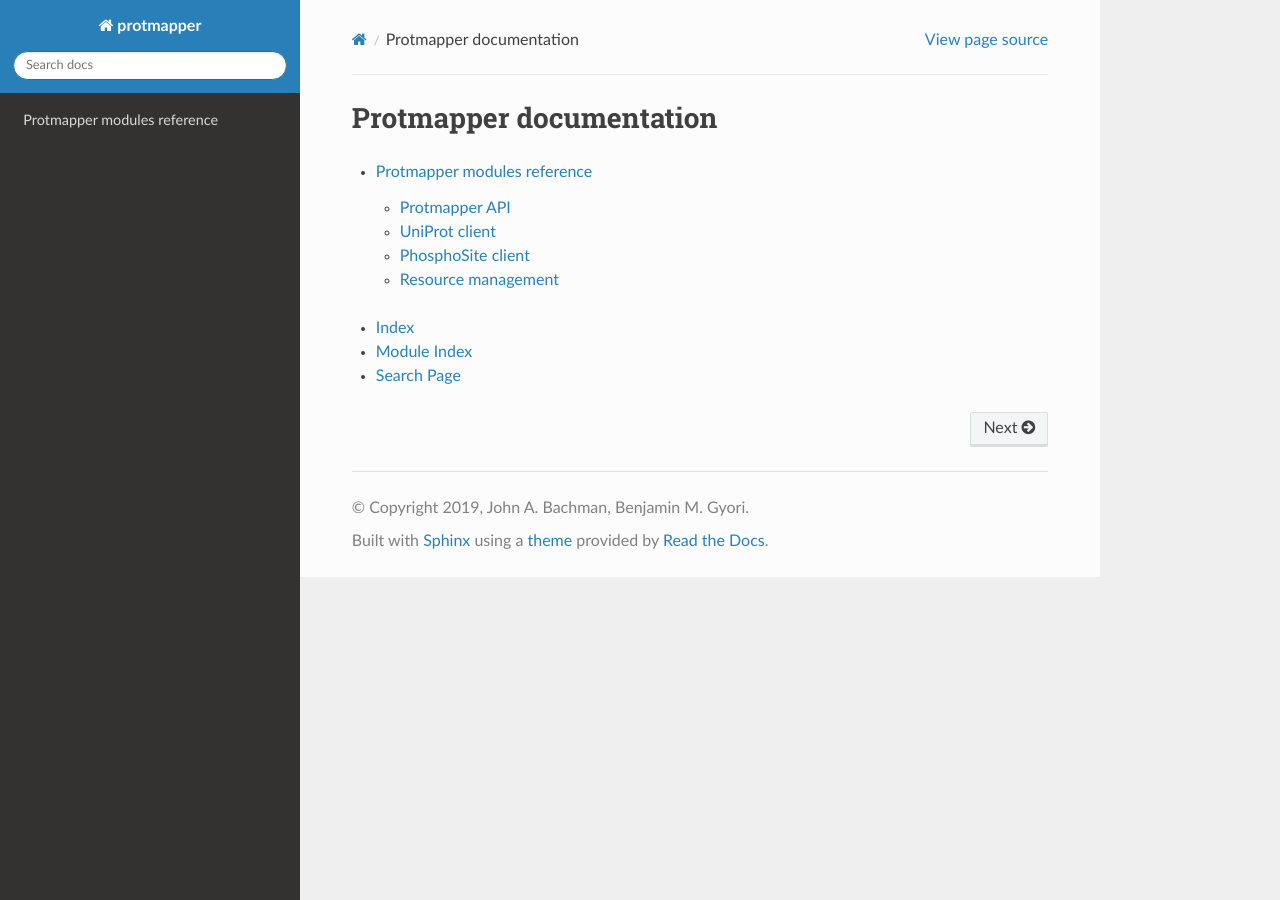
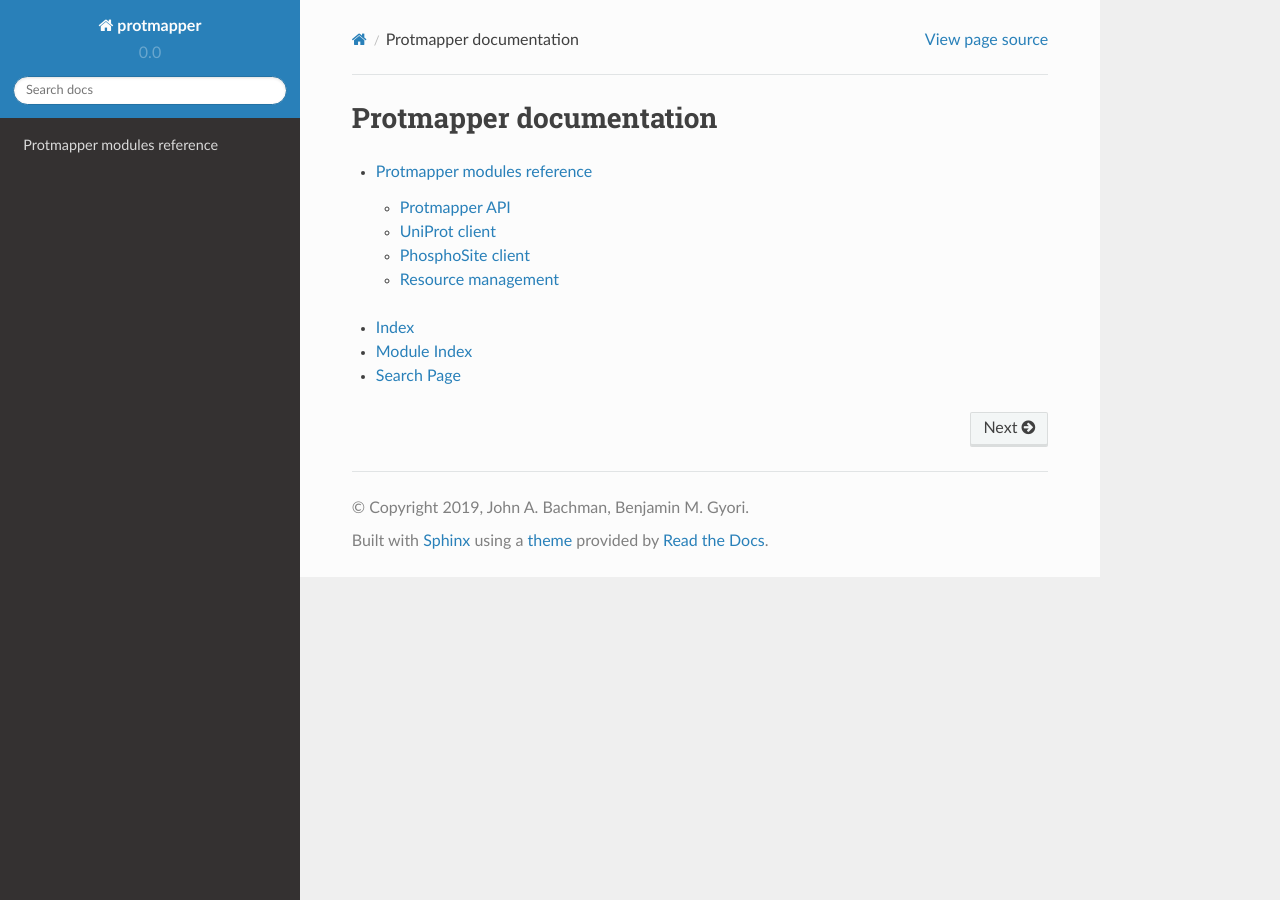
Before and after one commit to gyorilab/protmapper, a Sphinx documentation site: the page built from doc/index.rst, in a window 1280 px wide. Built offline with Sphinx 7.4.7 and the Read the Docs theme 2.0.0, drawn with Linux system fonts in a browser that asks for light colours.

Commit message:
Set path and version in docs

```diff
--- a/doc/conf.py
+++ b/doc/conf.py
@@ -12,9 +12,9 @@
 # add these directories to sys.path here. If the directory is relative to the
 # documentation root, use os.path.abspath to make it absolute, like shown here.
 #
-# import os
-# import sys
-# sys.path.insert(0, os.path.abspath('.'))
+import os
+import sys
+sys.path.insert(0, os.path.abspath('.'))
 
 
 # -- Project information -----------------------------------------------------
@@ -24,9 +24,9 @@
 author = 'John A. Bachman, Benjamin M. Gyori'
 
 # The short X.Y version
-version = ''
+version = '0.0'
 # The full version, including alpha/beta/rc tags
-release = ''
+release = '0.0.1'
 
 
 # -- General configuration ---------------------------------------------------
```
